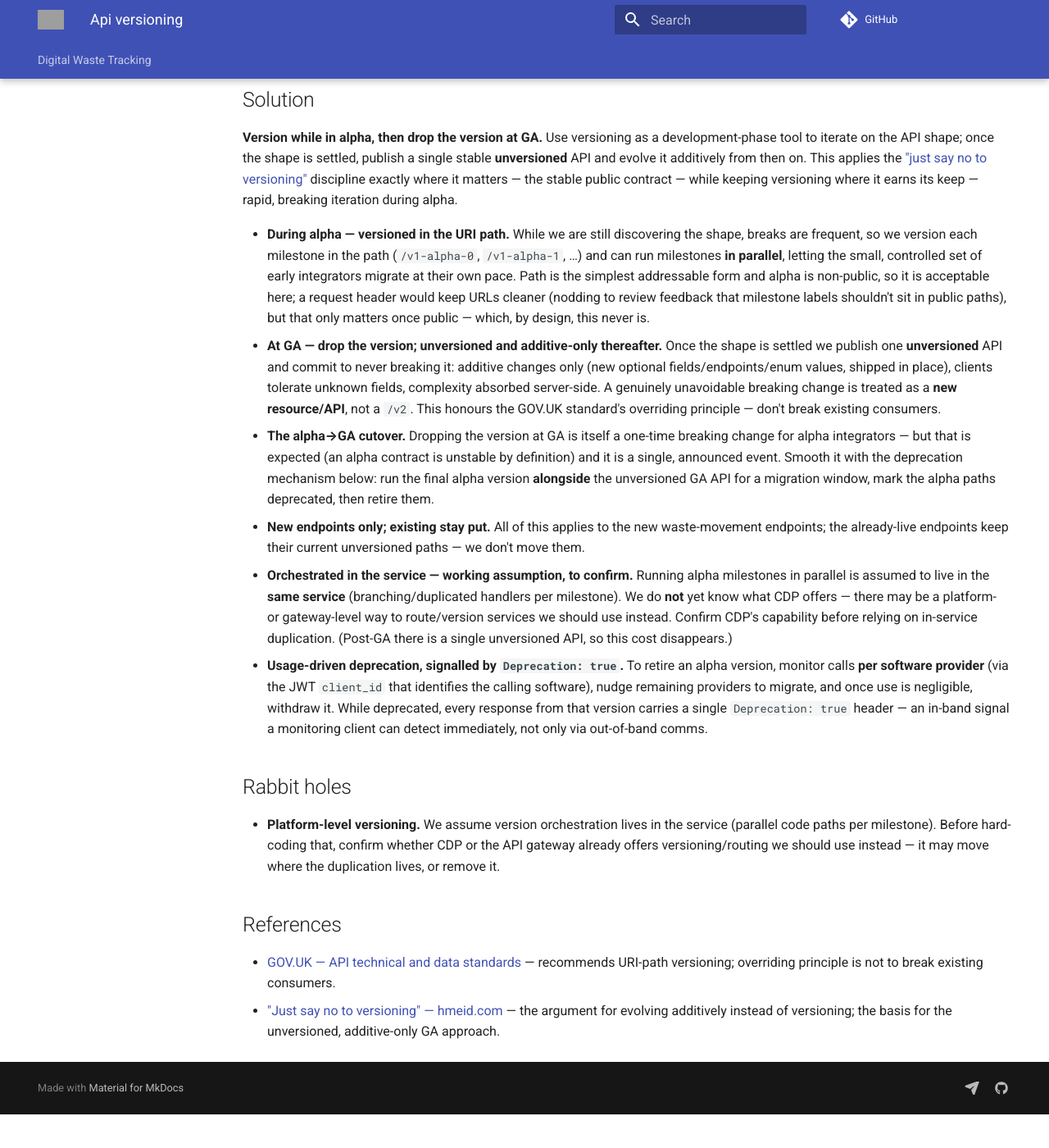
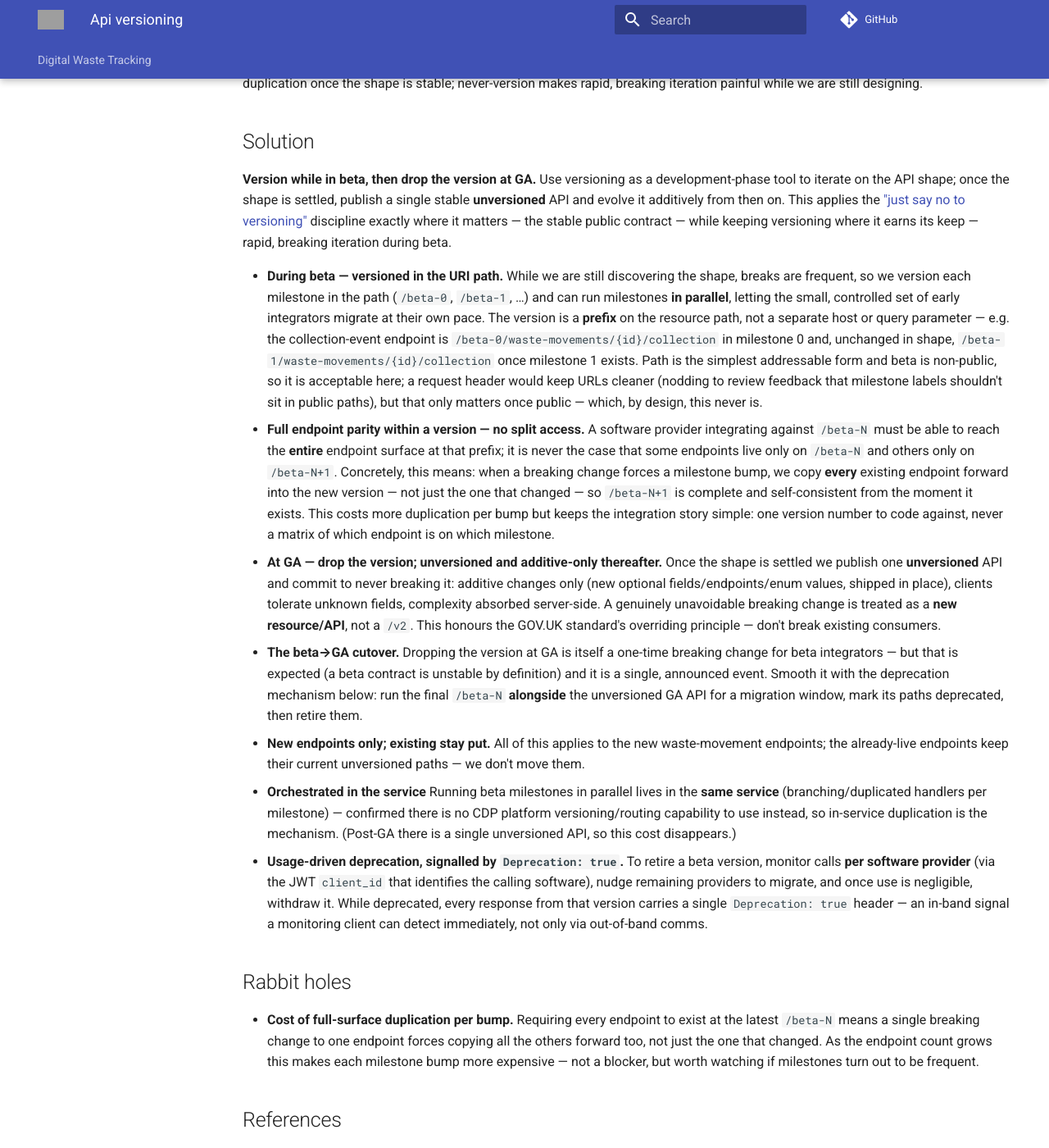
Before and after one commit to DEFRA/digital-waste-tracking-api-docs, an MkDocs documentation site: the page built from docs/api/api-versioning.md, in a window 1280 px wide and 1400 px high, scrolled down 957 px. Shown: the whole window at 82% size. Built offline with MkDocs 1.6.1 and Material for MkDocs 9.7.7, drawn with Linux system fonts in a browser that asks for light colours; comment, search, counter and statistics services are not loaded; the version menu is left out; before the commit the page ends 2316 px from its top, so only the background shows below that; some of the changed text lies outside the part shown; grey boxes are pictures that could not be loaded.

Commit message:
adjust versioning decisions (#28)

```diff
--- a/docs/api/api-versioning.md
+++ b/docs/api/api-versioning.md
@@ -10,7 +10,7 @@ robots: noindex, nofollow
 
 ## TL;DR
 
-Version the API **during alpha** (path-based milestones, `/v1-alpha-N`, run in parallel) to iterate on shape while breaking changes are frequent; at **GA drop the version** and publish a single stable **unversioned** API that evolves **additive-only** thereafter. Alpha versions are retired by usage, signalled in-band with a `Deprecation: true` header.
+Version the API **during beta** (path-based milestones, `/beta-N`, e.g. `/beta-1/waste-movements/{id}`, run in parallel) to iterate on shape while breaking changes are frequent; at **GA drop the version** and publish a single stable **unversioned** API that evolves **additive-only** thereafter. Within a given `/beta-N`, software providers get the **full endpoint surface** — never a split where some endpoints sit on one version and some on another. Beta versions are retired by usage, signalled in-band with a `Deprecation: true` header.
 
 ## Baseline
 
@@ -26,18 +26,19 @@ As the remaining endpoints are built we will discover the right shape by iterati
 
 ## Solution
 
-**Version while in alpha, then drop the version at GA.** Use versioning as a development-phase tool to iterate on the API shape; once the shape is settled, publish a single stable **unversioned** API and evolve it additively from then on. This applies the ["just say no to versioning"](https://www.hmeid.com/blog/just-say-no-to-versioning) discipline exactly where it matters — the stable public contract — while keeping versioning where it earns its keep — rapid, breaking iteration during alpha.
+**Version while in beta, then drop the version at GA.** Use versioning as a development-phase tool to iterate on the API shape; once the shape is settled, publish a single stable **unversioned** API and evolve it additively from then on. This applies the ["just say no to versioning"](https://www.hmeid.com/blog/just-say-no-to-versioning) discipline exactly where it matters — the stable public contract — while keeping versioning where it earns its keep — rapid, breaking iteration during beta.
 
-- **During alpha — versioned in the URI path.** While we are still discovering the shape, breaks are frequent, so we version each milestone in the path (`/v1-alpha-0`, `/v1-alpha-1`, …) and can run milestones **in parallel**, letting the small, controlled set of early integrators migrate at their own pace. Path is the simplest addressable form and alpha is non-public, so it is acceptable here; a request header would keep URLs cleaner (nodding to review feedback that milestone labels shouldn't sit in public paths), but that only matters once public — which, by design, this never is.
+- **During beta — versioned in the URI path.** While we are still discovering the shape, breaks are frequent, so we version each milestone in the path (`/beta-0`, `/beta-1`, …) and can run milestones **in parallel**, letting the small, controlled set of early integrators migrate at their own pace. The version is a **prefix** on the resource path, not a separate host or query parameter — e.g. the collection-event endpoint is `/beta-0/waste-movements/{id}/collection` in milestone 0 and, unchanged in shape, `/beta-1/waste-movements/{id}/collection` once milestone 1 exists. Path is the simplest addressable form and beta is non-public, so it is acceptable here; a request header would keep URLs cleaner (nodding to review feedback that milestone labels shouldn't sit in public paths), but that only matters once public — which, by design, this never is.
+- **Full endpoint parity within a version — no split access.** A software provider integrating against `/beta-N` must be able to reach the **entire** endpoint surface at that prefix; it is never the case that some endpoints live only on `/beta-N` and others only on `/beta-N+1`. Concretely, this means: when a breaking change forces a milestone bump, we copy **every** existing endpoint forward into the new version — not just the one that changed — so `/beta-N+1` is complete and self-consistent from the moment it exists. This costs more duplication per bump but keeps the integration story simple: one version number to code against, never a matrix of which endpoint is on which milestone.
 - **At GA — drop the version; unversioned and additive-only thereafter.** Once the shape is settled we publish one **unversioned** API and commit to never breaking it: additive changes only (new optional fields/endpoints/enum values, shipped in place), clients tolerate unknown fields, complexity absorbed server-side. A genuinely unavoidable breaking change is treated as a **new resource/API**, not a `/v2`. This honours the GOV.UK standard's overriding principle — don't break existing consumers.
-- **The alpha→GA cutover.** Dropping the version at GA is itself a one-time breaking change for alpha integrators — but that is expected (an alpha contract is unstable by definition) and it is a single, announced event. Smooth it with the deprecation mechanism below: run the final alpha version **alongside** the unversioned GA API for a migration window, mark the alpha paths deprecated, then retire them.
+- **The beta→GA cutover.** Dropping the version at GA is itself a one-time breaking change for beta integrators — but that is expected (a beta contract is unstable by definition) and it is a single, announced event. Smooth it with the deprecation mechanism below: run the final `/beta-N` **alongside** the unversioned GA API for a migration window, mark its paths deprecated, then retire them.
 - **New endpoints only; existing stay put.** All of this applies to the new waste-movement endpoints; the already-live endpoints keep their current unversioned paths — we don't move them.
-- **Orchestrated in the service — working assumption, to confirm.** Running alpha milestones in parallel is assumed to live in the **same service** (branching/duplicated handlers per milestone). We do **not** yet know what CDP offers — there may be a platform- or gateway-level way to route/version services we should use instead. Confirm CDP's capability before relying on in-service duplication. (Post-GA there is a single unversioned API, so this cost disappears.)
-- **Usage-driven deprecation, signalled by `Deprecation: true`.** To retire an alpha version, monitor calls **per software provider** (via the JWT `client_id` that identifies the calling software), nudge remaining providers to migrate, and once use is negligible, withdraw it. While deprecated, every response from that version carries a single `Deprecation: true` header — an in-band signal a monitoring client can detect immediately, not only via out-of-band comms.
+- **Orchestrated in the service** Running beta milestones in parallel lives in the **same service** (branching/duplicated handlers per milestone) — confirmed there is no CDP platform versioning/routing capability to use instead, so in-service duplication is the mechanism. (Post-GA there is a single unversioned API, so this cost disappears.)
+- **Usage-driven deprecation, signalled by `Deprecation: true`.** To retire a beta version, monitor calls **per software provider** (via the JWT `client_id` that identifies the calling software), nudge remaining providers to migrate, and once use is negligible, withdraw it. While deprecated, every response from that version carries a single `Deprecation: true` header — an in-band signal a monitoring client can detect immediately, not only via out-of-band comms.
 
 ## Rabbit holes
 
-- **Platform-level versioning.** We assume version orchestration lives in the service (parallel code paths per milestone). Before hard-coding that, confirm whether CDP or the API gateway already offers versioning/routing we should use instead — it may move where the duplication lives, or remove it.
+- **Cost of full-surface duplication per bump.** Requiring every endpoint to exist at the latest `/beta-N` means a single breaking change to one endpoint forces copying all the others forward too, not just the one that changed. As the endpoint count grows this makes each milestone bump more expensive — not a blocker, but worth watching if milestones turn out to be frequent.
 
 ## References
 
```
Also changed, not shown: docs/api/openapi-beta-1.md (+1 -1 lines), docs/collections/decisions.md (+5 -5 lines).
